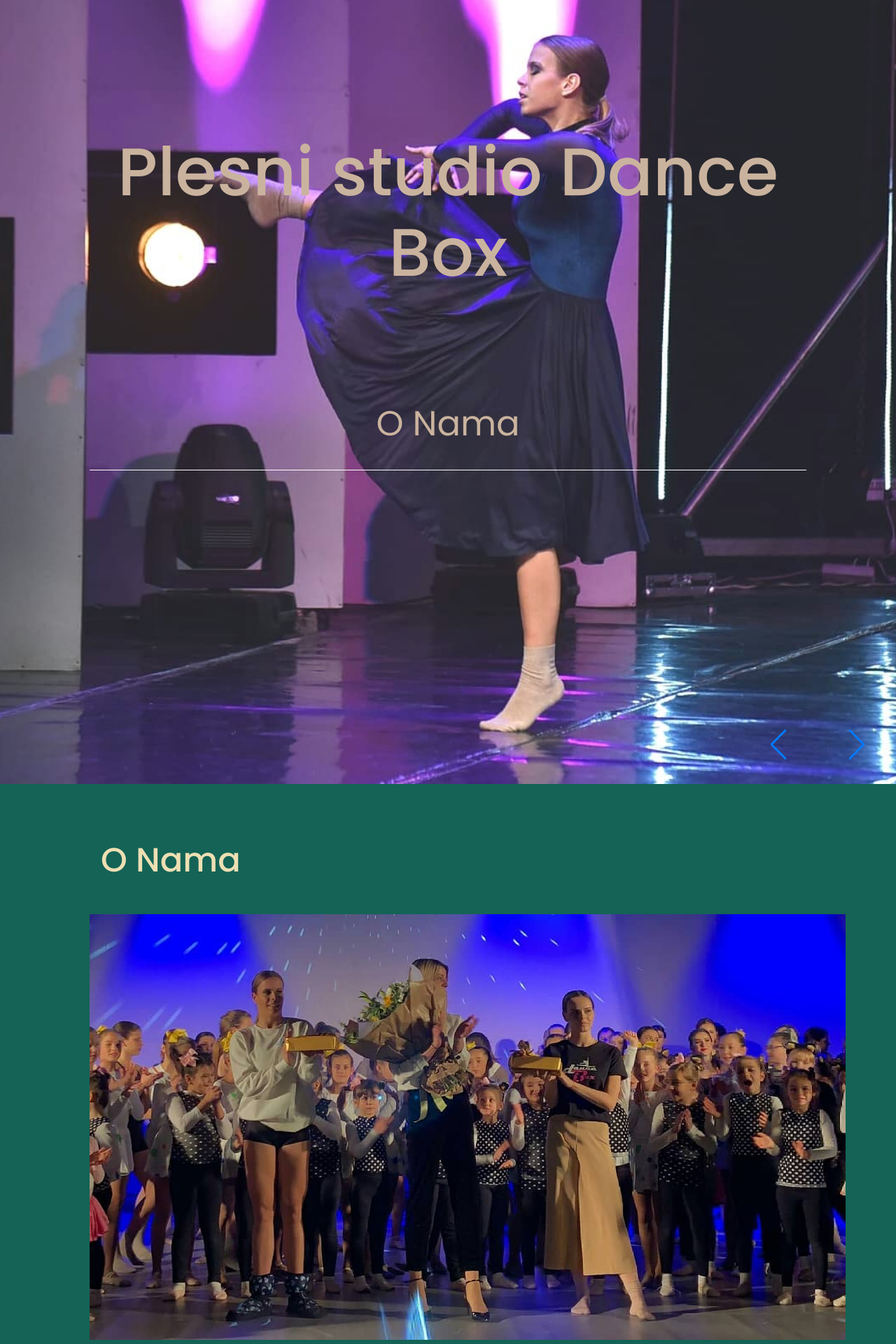
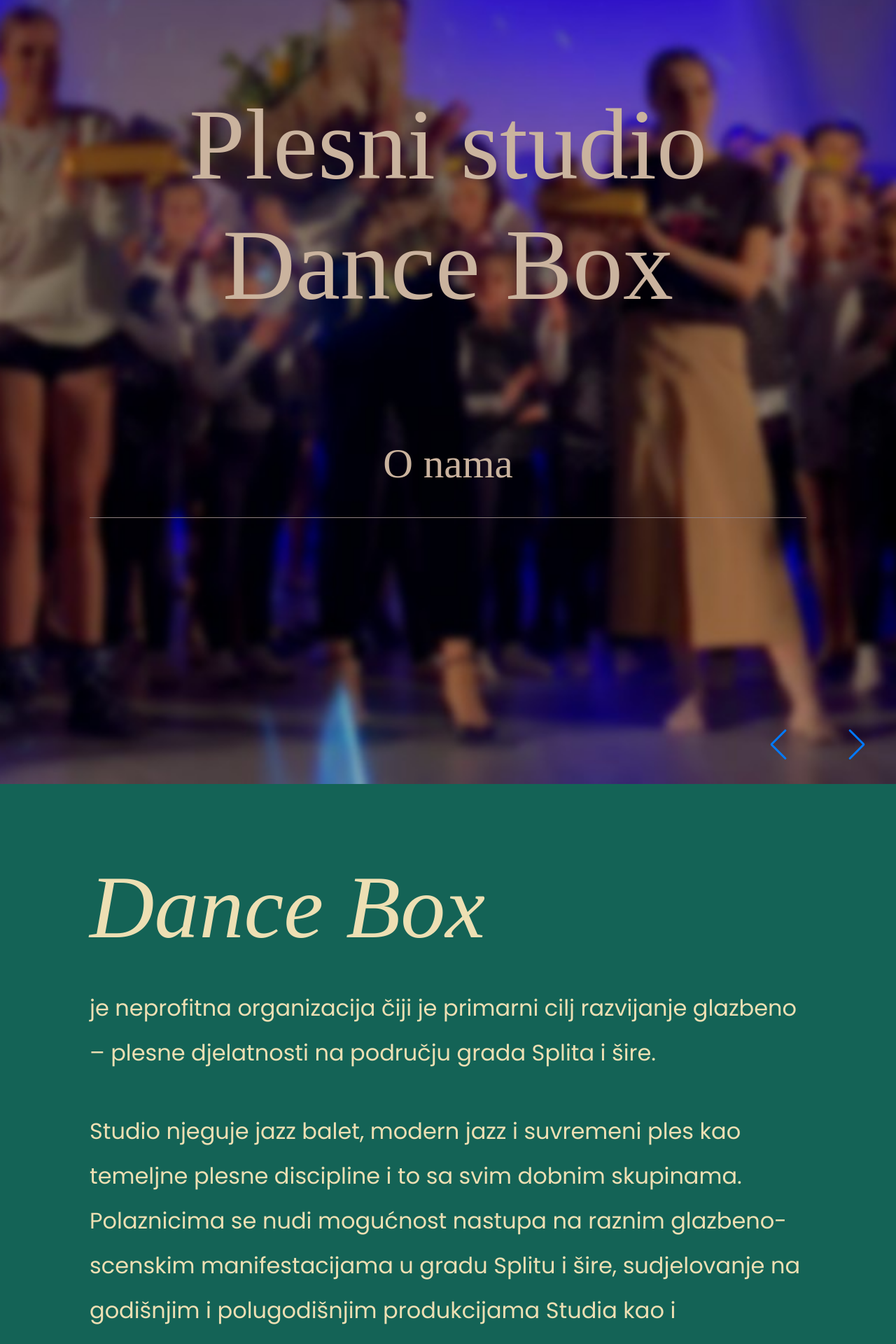
Before and after one commit to BrunaMamic/dancebox, a Next.js app: page / in a window 1280 px wide. Shown: the part 800-2720 px from the top of the page at 70% size. Built offline with nearby package versions, Linux system fonts and the light colour scheme.

Commit message:
style fix

```diff
--- a/components/home/index.tsx
+++ b/components/home/index.tsx
@@ -27,11 +27,11 @@
   return (
     <section className="home" id="home">
       <div className="swiper home-slider">
-        <Swiper spaceBetween={0} loop={true} slidesPerView={1}>
-          {/* <SwiperSlide>
+      <Swiper spaceBetween={0} loop={true} slidesPerView={1}>
+           <SwiperSlide>
             <section
               className="swiper-slide slide"
-              style={{ background: `url(static/naslovna5.jpg) no-repeat` }}
+              style={{ background: `url(static/naslovna4.jpg) no-repeat` }}
             >
               <div className="content">
                 <h3>Plesni studio Dance Box</h3>
@@ -40,11 +40,37 @@
                 </a>
               </div>
             </section>
-          </SwiperSlide> */}
+          </SwiperSlide>
+           <SwiperSlide>
+            <section
+              className="swiper-slide slide"
+              style={{ background: `url(static/naslovna6.jpg) no-repeat` }}
+            >
+              <div className="content">
+                <h3>Plesni studio Dance Box</h3>
+                <a href="#about" className="btn">
+                  O nama
+                </a>
+              </div>
+            </section>
+          </SwiperSlide>
           <SwiperSlide>
             <section
               className="swiper-slide slide"
-              style={{ background: "url(static/naslovna6.jpg) no-repeat" }}
+              style={{ background: "url(static/naslovna5.jpg) no-repeat" }}
+            >
+              <div className="content">
+                <h3>Plesni studio Dance Box</h3>
+                <a href="#about" className="btn">
+                  O nama
+                </a>
+              </div>
+            </section>
+          </SwiperSlide>
+          <SwiperSlide>
+            <section
+              className="swiper-slide slide"
+              style={{ background: `url(static/naslovnaNova.jpg) no-repeat` }}
             >
               <div className="content">
                 <h3>Plesni studio Dance Box</h3>
--- a/components/info/index.tsx
+++ b/components/info/index.tsx
@@ -1,21 +1,28 @@
 const Info = () => {
   return (
     <section className="about" id="about">
-      <h1 className="heading"> O nama </h1>
+      {/* <h1 className="heading"> O nama </h1> */}
 
       <div className="row">
-        <div className="video">
+        {/* <div className="video"> */}
           {/* <video src="static/video2022.mp4" controls={true}  muted>
             <source src="static/video.mp4" type="video/mp4" />
           </video> */}
-          <img src="static/info.jpg" alt="" />
-        </div>
+          {/* <img  src="static/info.jpg" alt="" /> */}
+        {/* </div> */}
 
         <div className="content">
+          <div className="naslov">Dance Box</div>
           <p>
-            Plesni studio Dance Box je neprofitna organizacija čiji je primarni
+            je neprofitna organizacija čiji je primarni
             cilj razvijanje glazbeno – plesne djelatnosti na području grada
             Splita i šire.
+          </p>
+          <p>
+          Studio njeguje jazz balet, modern jazz i suvremeni ples kao temeljne plesne discipline i to sa svim dobnim skupinama.
+
+          Polaznicima se nudi mogućnost nastupa na raznim glazbeno-scenskim manifestacijama u gradu Splitu i šire, sudjelovanje na godišnjim i polugodišnjim produkcijama Studia
+           kao i mogućnost sudjelovanja na nacionalnim i međunarodnim natjecanjima i festivalima.
           </p>
           <p>
             Dvije plesne dvorane raspoređene na 170 kvadratnih metara, te
--- a/components/projects/index.tsx
+++ b/components/projects/index.tsx
@@ -29,7 +29,7 @@
           <div className="content">
             <div className="info">
               <h3>Produkcija 2022</h3>
-              <p>Održana je 4. po redu produkcija naašeg studija.<br></br>
+              <p>Održana je 4. po redu produkcija našeg studija.<br></br>
                 Fotogaleriju možete pogledati na facebook profilu.
               </p>
             </div>
@@ -85,7 +85,7 @@
           </div>
           <div className="content">
             <div className="info">
-              <h3>2. mjesto gala večeri Dalamtian Dance festivala</h3>
+              <h3>2. mjesto gala večeri Dalmatian Dance festivala</h3>
               <p>
                 13.11.2022. <br />
                 Ovako maleni i malobrojni osvojiti 2. mjesto na Gali u top 9
@@ -105,7 +105,7 @@
           </div>
           <div className="content">
             <div className="info">
-              <h3>Sudjelovanje na Dalmatian Dance festival-u</h3>
+              <h3>Sudjelovanje na Dalmatian Dance festivalu</h3>
               <p>
                 13.11.2022. <br />
                 Foto: @vesnabilman @dalmatian.dance.festivals
--- a/styles/index.css
+++ b/styles/index.css
@@ -52,7 +52,7 @@
 .heading {
   margin-bottom: 3rem;
   font-size: 3rem;
-  text-transform: capitalize;
+  /* text-transform: capitalize; */
   padding-left: 1rem;
 }
 
@@ -64,7 +64,7 @@
   color: var(--white);
   cursor: pointer;
   font-size: 1.7rem;
-  text-transform: capitalize;
+  /* text-transform: capitalize; */
   -webkit-transition: .2s linear;
   transition: .2s linear;
 }
@@ -90,7 +90,7 @@
 
 .header {
   /* background-color: linear-gradient(to right, #4ca2af, #2C3E50) !important; */
-  background-color: #105348;
+  background-color: rgba(16, 83, 72, 0.9);
   position: sticky;
   top: 0;
   left: 0;
@@ -112,7 +112,7 @@
 .header .logo {
   font-size: 2.5rem;
   color: #CA955C;
-  text-transform: capitalize;
+  /* text-transform: capitalize; */
 }
 
 .header .logo span {
@@ -122,7 +122,7 @@
 .header .navbar a {
   font-size: 2rem;
   color: #EDDFB3;
-  text-transform: capitalize;
+  /* text-transform: capitalize; */
   text-decoration: none;
   margin: 5rem 1rem;
 }
@@ -250,7 +250,7 @@
 .contact-info .info h3 {
   font-size: 2rem;
   color: var(--light-bg);
-  text-transform: capitalize;
+  /* text-transform: capitalize; */
   padding: 1rem 0;
 }
 
@@ -314,6 +314,7 @@
 
 .home .slide {
   min-height: 80rem;
+  max-height: 90rem;
   display: flex;
   align-items: center;
   position: relative;
@@ -325,25 +326,29 @@
   position: relative;
   width: 100%;
   text-align: center;
-  border-bottom: 1px solid rgb(255, 255, 255);
+  border-bottom: 1px solid rgb(143, 127, 127);
   line-height: 0.1em;
   margin: 100px 0 200px;
 }
 
 .home .slide .content h3 {
-  font-size: 6rem;
+  font-size: 9rem;
+  font-family: -webkit-body;
 }
 
 .home .slide .content a {
-  font-size: 3.1rem;
+  font-size: 3.7rem;
   color: #cab39e;
   line-height: 2;
   padding: 1rem 0;
+  font-family: -webkit-body;
 }
 
 .home .slide .content a:hover{
-  border-color: #cab39e;
-  border-style: double;
+  /* border-color: #cab39e;
+  border-style: double; */
+  color: #cab39e;
+
 
 }
 
@@ -384,7 +389,7 @@
   transition: .2s linear;
 }
 
-.about .row .video video {
+.about .row .video img {
   width: 100%;
 }
 
@@ -406,12 +411,19 @@
   font-size: 2rem;
   /*font-family: cursive;*/
   background-color: #0a2c1c70;
-  color: white;
+  color: #EDDFB3;;
 }
 
 .about .content  .btn:hover {
   background: #EDDFB3;;
   color: #CA955C;
+}
+
+.content .naslov{
+  font-size: 8rem;
+  font-family: -webkit-body;
+  color: #eddfb3;
+  font-style: italic;
 }
 
 /*.about .vise{
@@ -471,6 +483,7 @@
 .projects {
   color: rgb(170, 126, 126);
   background-color: #0d4138;
+
 }
 
 .projects .heading {
@@ -632,7 +645,7 @@
 .contact .row form h3 {
   font-size: 2.5rem;
   color: var(--black);
-  text-transform: capitalize;
+  /* text-transform: capitalize; */
 }
 
 .contact .row form .box {
```
Also changed, not shown: public/static/naslovna5.jpg, public/static/naslovnaNova.jpg (added).
